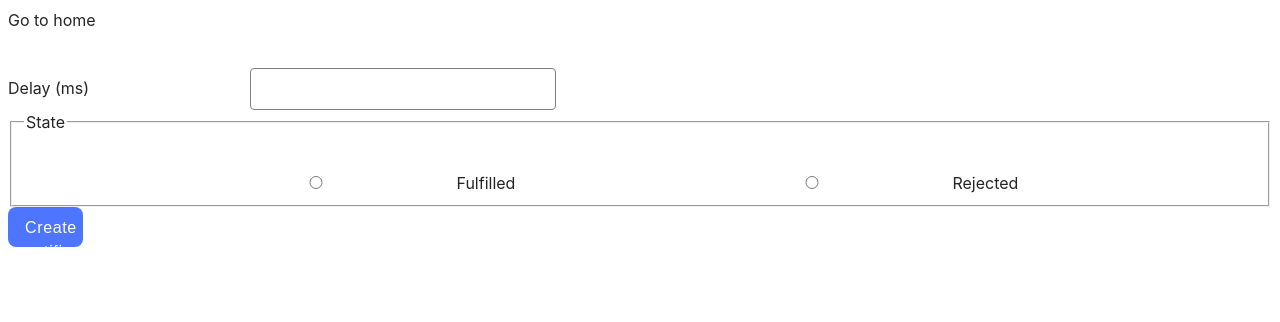
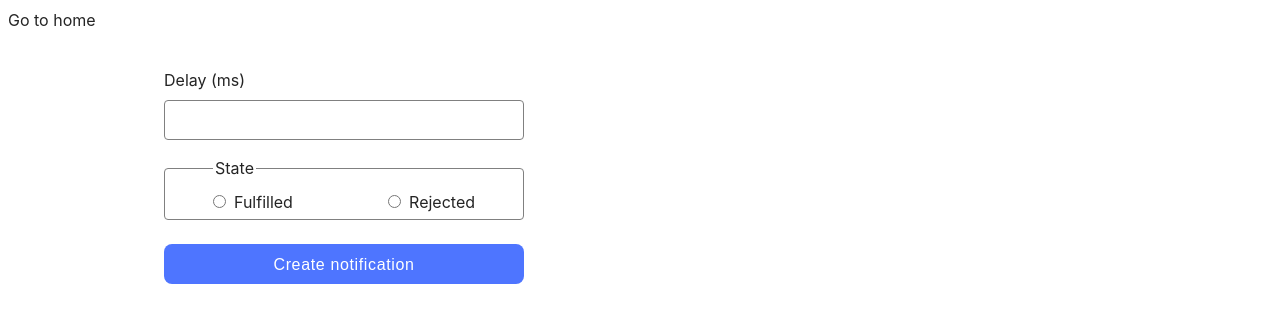
Before and after one commit to MariiaO28/goit-js-hw-10, a website built with Vite: page src/2-snackbar.html in a window 1280 px wide. Built offline with nearby package versions, Linux system fonts and the light colour scheme.

Commit message:
Snackbar is ready

```diff
--- a/src/css/1-timer.css
+++ b/src/css/1-timer.css
@@ -1,4 +1,4 @@
-input {
+input[type="text"] {
     box-sizing: content-box;
     width: 272px;
     max-height: 40px;
--- a/src/css/2-snackbar.css
+++ b/src/css/2-snackbar.css
@@ -0,0 +1,97 @@
+input {
+    margin: 0;
+    box-sizing: border-box;
+    padding-top: 8px;
+    padding-bottom: 8px;
+    padding-left: 16px;
+}
+
+.form {
+    padding: 36px 0 0 156px;
+}
+
+label {
+    display: flex;
+    flex-direction: column;
+}
+
+input[type="number"] {
+    width: 360px;
+    max-height: 40px;
+    margin-top: 8px;
+    background-color: transparent;
+    outline: none;
+    border: 1px solid #808080;
+    border-radius: 4px ;
+    transition: border 250ms cubic-bezier(0.4, 0, 0.2, 1);
+
+    font-weight: 400;
+    font-size: 16px;
+    line-height: 1.5;
+    letter-spacing: 0.04em;
+    color: #2e2f42;
+}
+input[type="number"]:hover {
+    border: 1px solid #2E2F42;
+}
+
+input[type="number"]:focus {
+    border: 1px solid #4E75FF;
+}
+
+fieldset {
+    box-sizing: border-box;
+    display:flex;
+    justify-content: space-between;
+    width: 360px;
+    max-height: 64px;
+    margin: 16px 0 0 0;
+    padding: 12px 48px 8px;
+    border: 1px solid #808080;
+    border-radius: 4px;
+    font-weight: 400;
+    font-size: 16px;
+    line-height: 1.5;
+
+    transition: border 250ms cubic-bezier(0.4, 0, 0.2, 1);
+    cursor: pointer;
+}
+
+fieldset:hover,
+fieldsed:checked {
+    border: 1px solid #000000;
+}
+
+fieldset label {
+    display: flex;
+    flex-direction: row;
+    align-items: center;
+    margin:0;
+    gap: 8px;
+}
+
+input[type="radio"]  {
+    width: auto;
+}
+
+button[type="submit"] {
+    width: 360px;
+    height: 40px;
+    margin: 24px 0 0 0;
+    padding: 8px 99px;
+
+    font-family: 'Montserrat', sans-serif;
+    font-weight: 400;
+    font-size: 16px;
+    line-height: 1.5;
+    letter-spacing: 0.04;
+    color: #FFFFFF;
+    background-color: #4E75FF;
+    border: 1px solid transparent;
+    border-radius: 8px;
+    transition: background-color 250ms cubic-bezier(0.4, 0, 0.2, 1);
+}
+
+button[type="submit"]:hover {
+    background-color: #6C8CFF;
+}
--- a/src/js/2-snackbar.js
+++ b/src/js/2-snackbar.js
@@ -1 +1,52 @@
-console.log('Snackbar');
+'use strict';
+
+import iziToast from "izitoast";
+import "izitoast/dist/css/iziToast.min.css";
+
+const form = document.querySelector('form');
+
+function createPromise(delay, state) {
+    return new Promise((res, rej) => {
+        setTimeout(() => {
+            if (state === 'fulfilled') {
+                res(delay);
+            } else {
+                rej(delay);
+            }
+        }, delay);
+    });
+}
+
+function handleSubmit(event) {
+    event.preventDefault();
+
+    const delay = form.elements.delay.value;
+    // console.log(delay);
+    const state = form.elements.state.value;
+    // console.log(state)
+
+    createPromise(delay, state)
+        .then((delay) => {
+            iziToast.success({
+                iconUrl: '../img/ok-icon.svg',
+                message: `Fulfilled promise in ${delay}ms`,
+                messageColor: '#FFFFFF',
+                color: '#59A10D',
+                close: false,
+                position: 'topRight',
+            });
+        })
+        .catch((delay) => {
+            iziToast.error({
+                iconUrl: '../img/icon.svg',
+                message: `Rejected promise in ${delay}ms`,
+                messageColor: '#FFFFFF',
+                color: '#B51B1B',
+                close: false,
+                position: 'topRight',
+            });
+        })
+    form.reset();
+}
+
+form.addEventListener("submit", handleSubmit);
```
Also changed, not shown: src/2-snackbar.html (indentation only), src/img/close-icon.svg (added), src/img/ok-icon.svg (added).
